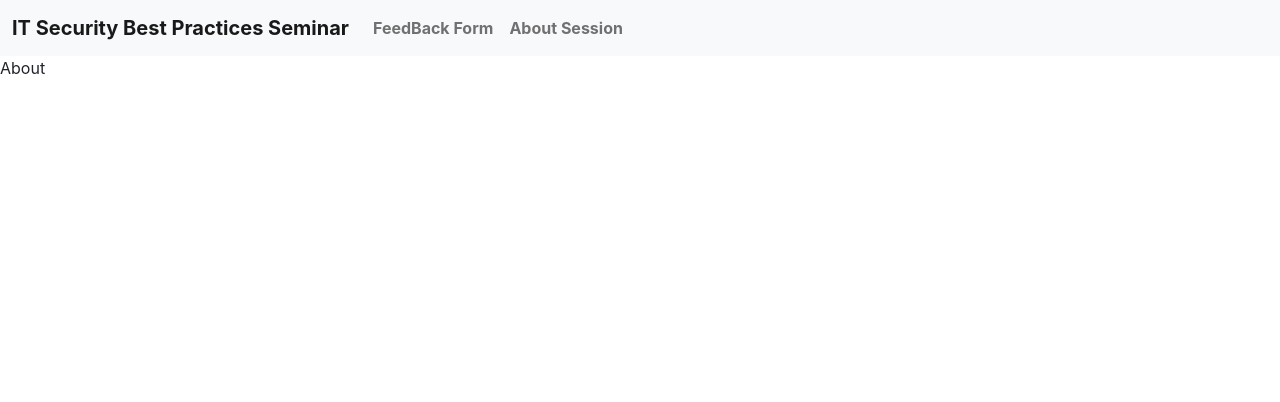
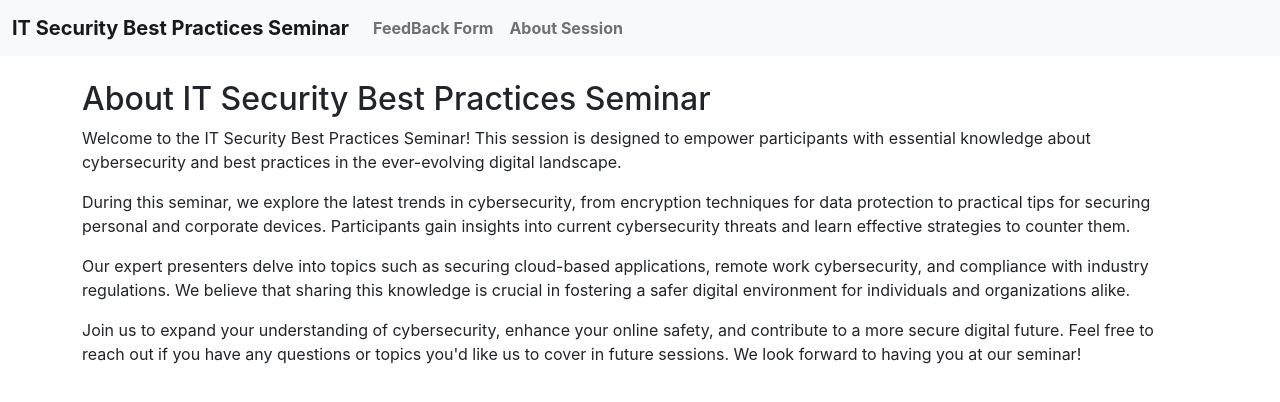
Before and after one commit to MGU-Anuradha/FeedBack-Form, a React (Create React App) app: page /about in a window 1280 px wide. Shown: the top 402 px of the page. Built offline with nearby package versions, Linux system fonts and the light colour scheme.

Commit message:
Add about page content

```diff
--- a/src/pages/About/About.js
+++ b/src/pages/About/About.js
@@ -1,8 +1,22 @@
 
-import React from 'react'
+import React from 'react';
 
 export default function About() {
   return (
-    <div>About</div>
-  )
+    <div className="container mt-4">
+      <h2>About IT Security Best Practices Seminar</h2>
+      <p>
+        Welcome to the IT Security Best Practices Seminar! This session is designed to empower participants with essential knowledge about cybersecurity and best practices in the ever-evolving digital landscape.
+      </p>
+      <p>
+        During this seminar, we explore the latest trends in cybersecurity, from encryption techniques for data protection to practical tips for securing personal and corporate devices. Participants gain insights into current cybersecurity threats and learn effective strategies to counter them.
+      </p>
+      <p>
+        Our expert presenters delve into topics such as securing cloud-based applications, remote work cybersecurity, and compliance with industry regulations. We believe that sharing this knowledge is crucial in fostering a safer digital environment for individuals and organizations alike.
+      </p>
+      <p>
+        Join us to expand your understanding of cybersecurity, enhance your online safety, and contribute to a more secure digital future. Feel free to reach out if you have any questions or topics you'd like us to cover in future sessions. We look forward to having you at our seminar!
+      </p>
+    </div>
+  );
 }
```
